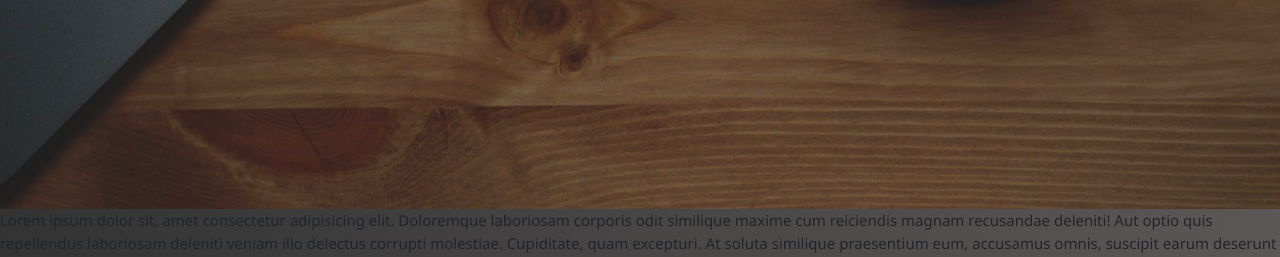
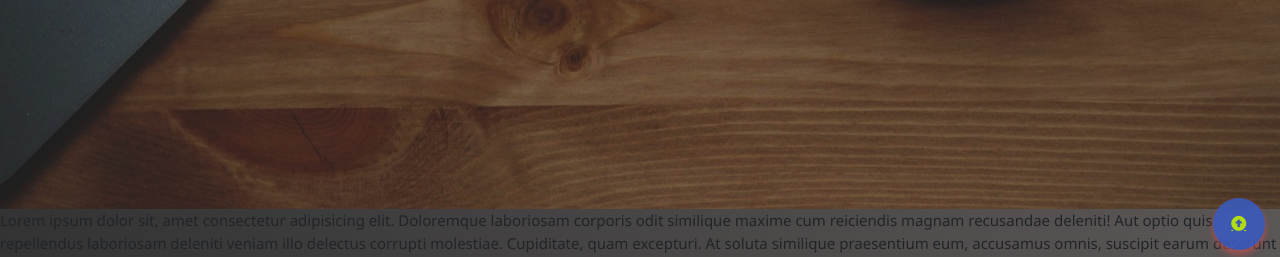
Before and after one commit to hamitmizrak/2025_Ecodation_Frontend_FullStack_3, a website built with Parcel: page index.html in a window 1280 px wide. Shown: the part 535-792 px from the top of the page. Built offline with nearby package versions, Linux system fonts and the light colour scheme; files whose address does not match are found by name.

Commit message:
backto_top

```diff
--- a/index.html
+++ b/index.html
@@ -265,7 +265,7 @@
         </div>
       </div>
 
-      <div class="footer-bottom text-center py-3">
+      <div class="footer_bottom text-center py-3">
         &copy; 2024 -  Tüm Hakları Saklıdır | Hamit Mızrak
     </footer>
     <!-- footer end code -->
--- a/styles/app.css
+++ b/styles/app.css
@@ -33,6 +33,7 @@ Project Name: SPA
   --background-color: #333;
   --text-color: #f4f4f4;
   --white-color: #fff;
+  --white-warning: #bcec0e;
   --danger-color: #e74c3c;
   --secondary-color: #3498db;
   --accent-color: #8e44ad;
@@ -233,9 +234,35 @@ header h5 {
   transition: transform 0.45s ease;
 }
 
-.header_link-container .header_link i:hover {
+.header_link_container .header_link i:hover {
   transition: transform 1s ease; /* Hover olduğunda büyütme geçişi */
 }
 
 /* ################################################################################ */
 /* ~~~~  FOOTER  ~~~~ */
+
+/* ################################################################################ */
+/* ~~~~  BACK TOP  ~~~~ */
+#back_top_id {
+  position: fixed;
+  right: 1rem;
+  bottom: 1rem;
+  width: 3.5rem;
+  height: 3.5rem;
+  color: var(--white-warning);
+  background-color: var(--primary-color);
+  border: none;
+  border-radius: 50%;
+
+  display: flex;
+  justify-content: center;
+  align-items: center;
+
+  box-shadow: 0 4px 6px rgba(189, 79, 79, 0.9);
+  cursor: pointer;
+  opacity: 0.9;
+  transition: opacity 0.9s ease, transform 0.6s ease;
+
+  transform: scale(1);
+  z-index: 9999;
+}
```
